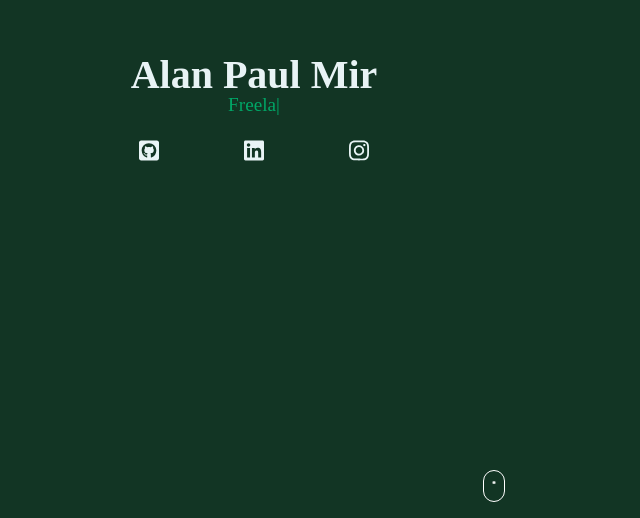
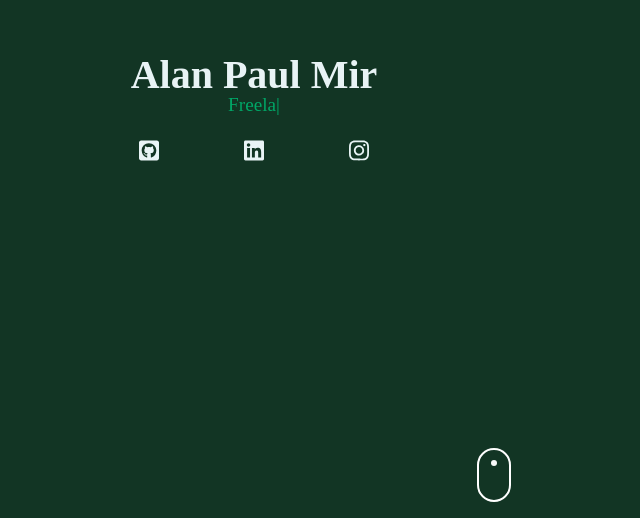
Before and after one commit to Veilios/MyPortfolio, a React (Create React App) app in the folder alanpaulmir/: page / in a window 1280 px wide. Shown: the part 282-800 px from the top of the page, without its empty margins (146-786 px from the left). Built offline with nearby package versions, Linux system fonts and the light colour scheme; the HTML template or start-up script is replaced by a standard one.

Commit message:
Added motion animations to home page

```diff
--- a/alanpaulmir/src/components/Home/Home.js
+++ b/alanpaulmir/src/components/Home/Home.js
@@ -1,5 +1,6 @@
 import React from 'react';
 import Typed from 'react-typed';
+import { motion } from 'framer-motion';
 
 
 import "./Home.scss";
@@ -7,7 +8,7 @@ import "./Home.scss";
 const Home = () => {
     return (
         <div className='home'>
-            <div className='info'>
+            <motion.div className='info' animate={{ opacity: 1 }} initial={{ opacity: 0 }} transition={{ duration: 0.85, delay: 1}}>
                 <h1>Alan Paul Mir</h1>
                 <h2><Typed
                     className='strings'
@@ -56,9 +57,9 @@ const Home = () => {
                         </svg>
                     </a>
                 </div>
-            </div>
+            </motion.div>
 
-            <div className="mouse"></div>
+            <motion.div className="mouse" animate={{scale: 1, opacity: 1}} initial={{scale: 0, opacity: 0}} transition={{duration: 0.85, delay: 2}} ></motion.div>
         </div>
     );
 };
--- a/alanpaulmir/src/components/Home/Home.scss
+++ b/alanpaulmir/src/components/Home/Home.scss
@@ -8,9 +8,9 @@
     align-items: center;
 
     .mouse {
-        width: 20px;
-        height: 30px;
-        border: 1.5px solid white;
+        width: 30px;
+        height: 50px;
+        border: 2.5px solid white;
         border-radius: 60px;
         position: absolute;
         top: 1;
@@ -21,8 +21,8 @@
 
         &::before {
             content: '';
-            width: 3px;
-            height: 3px;
+            width: 6px;
+            height: 6px;
             position: absolute;
             top: 10px;
             left: 50%;
```
